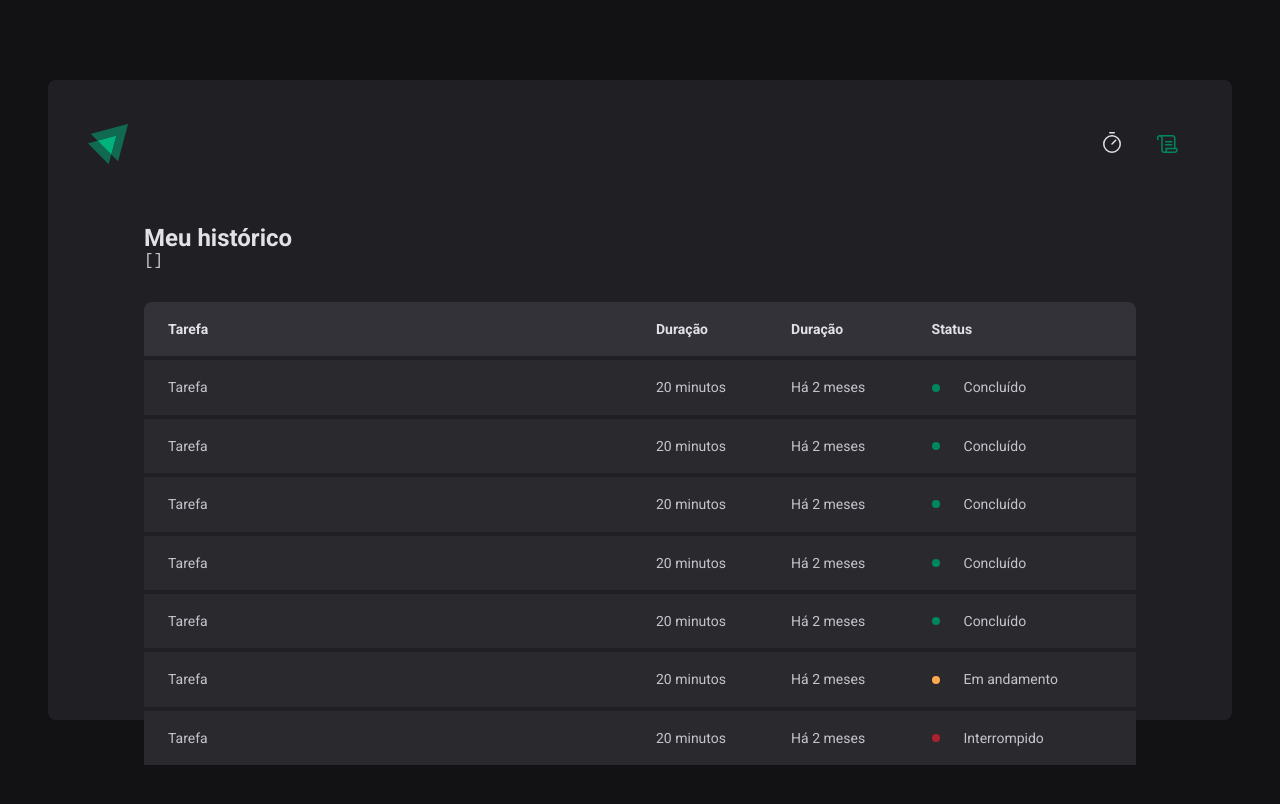
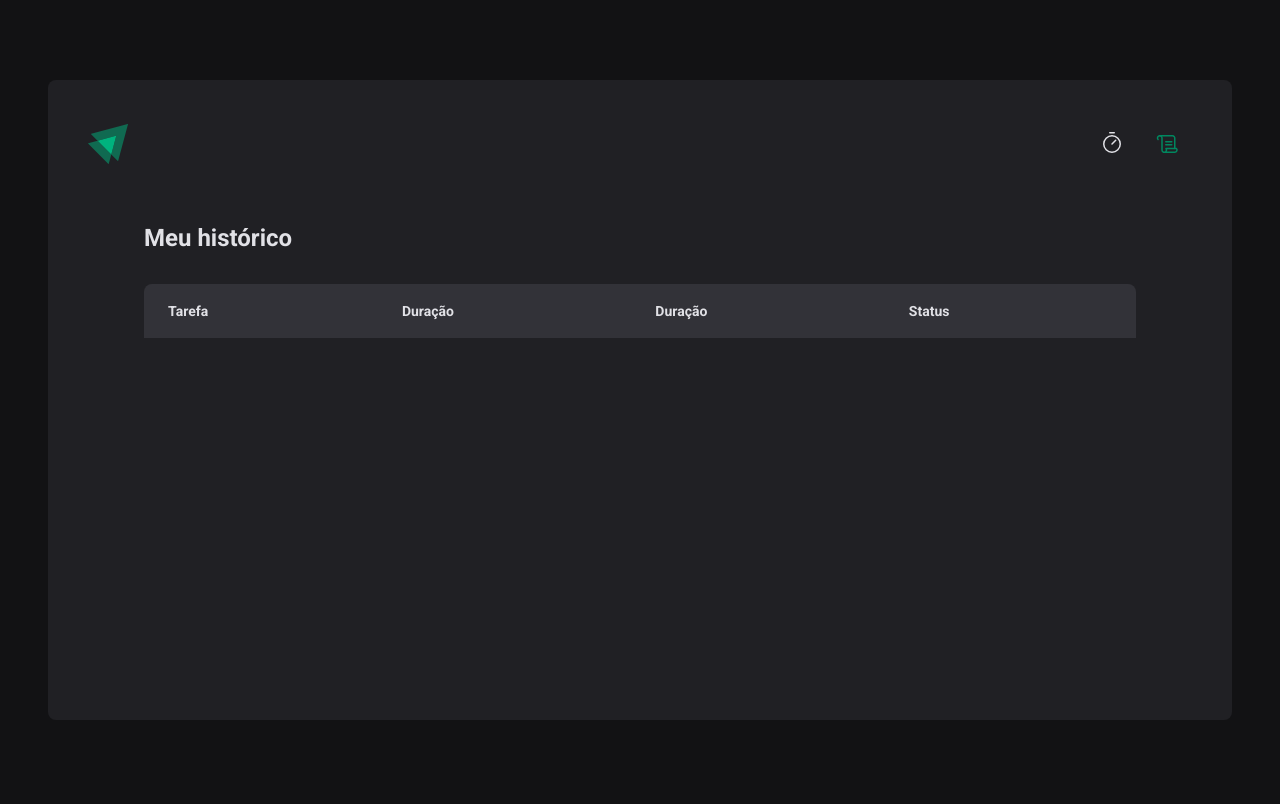
Before and after one commit to jonierthal/Ignite-Timer, a React (Vite) app: page /history in a window 1280 px wide. Shown: the top 804 px of the page. Built offline with nearby package versions, Linux system fonts and the light colour scheme.

Commit message:
Listagem do histórico

```diff
--- a/src/pages/History/index.tsx
+++ b/src/pages/History/index.tsx
@@ -9,7 +9,6 @@
     <HistoryContainer>
       <h1>Meu histórico</h1>
 
-      <pre>{JSON.stringify(cycles, null, 2)}</pre>
       <HistoryList>
         <table>
           <thead>
@@ -21,62 +20,28 @@
             </tr>
           </thead>
           <tbody>
-            <tr>
-              <td>Tarefa</td>
-              <td>20 minutos</td>
-              <td>Há 2 meses</td>
-              <td>
-                <Status statusColor="green">Concluído</Status>
-              </td>
-            </tr>
-            <tr>
-              <td>Tarefa</td>
-              <td>20 minutos</td>
-              <td>Há 2 meses</td>
-              <td>
-                <Status statusColor="green">Concluído</Status>
-              </td>
-            </tr>
-            <tr>
-              <td>Tarefa</td>
-              <td>20 minutos</td>
-              <td>Há 2 meses</td>
-              <td>
-                <Status statusColor="green">Concluído</Status>
-              </td>
-            </tr>
-            <tr>
-              <td>Tarefa</td>
-              <td>20 minutos</td>
-              <td>Há 2 meses</td>
-              <td>
-                <Status statusColor="green">Concluído</Status>
-              </td>
-            </tr>
-            <tr>
-              <td>Tarefa</td>
-              <td>20 minutos</td>
-              <td>Há 2 meses</td>
-              <td>
-                <Status statusColor="green">Concluído</Status>
-              </td>
-            </tr>
-            <tr>
-              <td>Tarefa</td>
-              <td>20 minutos</td>
-              <td>Há 2 meses</td>
-              <td>
-                <Status statusColor="yellow">Em andamento</Status>
-              </td>
-            </tr>
-            <tr>
-              <td>Tarefa</td>
-              <td>20 minutos</td>
-              <td>Há 2 meses</td>
-              <td>
-                <Status statusColor="red">Interrompido</Status>
-              </td>
-            </tr>
+            {cycles.map((cycle) => {
+              return (
+                <tr key={cycle.id}>
+                  <td>{cycle.task}</td>
+                  <td> {cycle.minutesAmount}</td>
+                  <td>{cycle.startDate.toISOString()}</td>
+                  <td>
+                    {cycle.finishedDate && (
+                      <Status statusColor="green">Concluido </Status>
+                    )}
+
+                    {cycle.interrupdtedDate && (
+                      <Status statusColor="red">Interrompido </Status>
+                    )}
+
+                    {!cycle.finishedDate && !cycle.interrupdtedDate && (
+                      <Status statusColor="yellow">Em andamento</Status>
+                    )}
+                  </td>
+                </tr>
+              )
+            })}
           </tbody>
         </table>
       </HistoryList>
```
